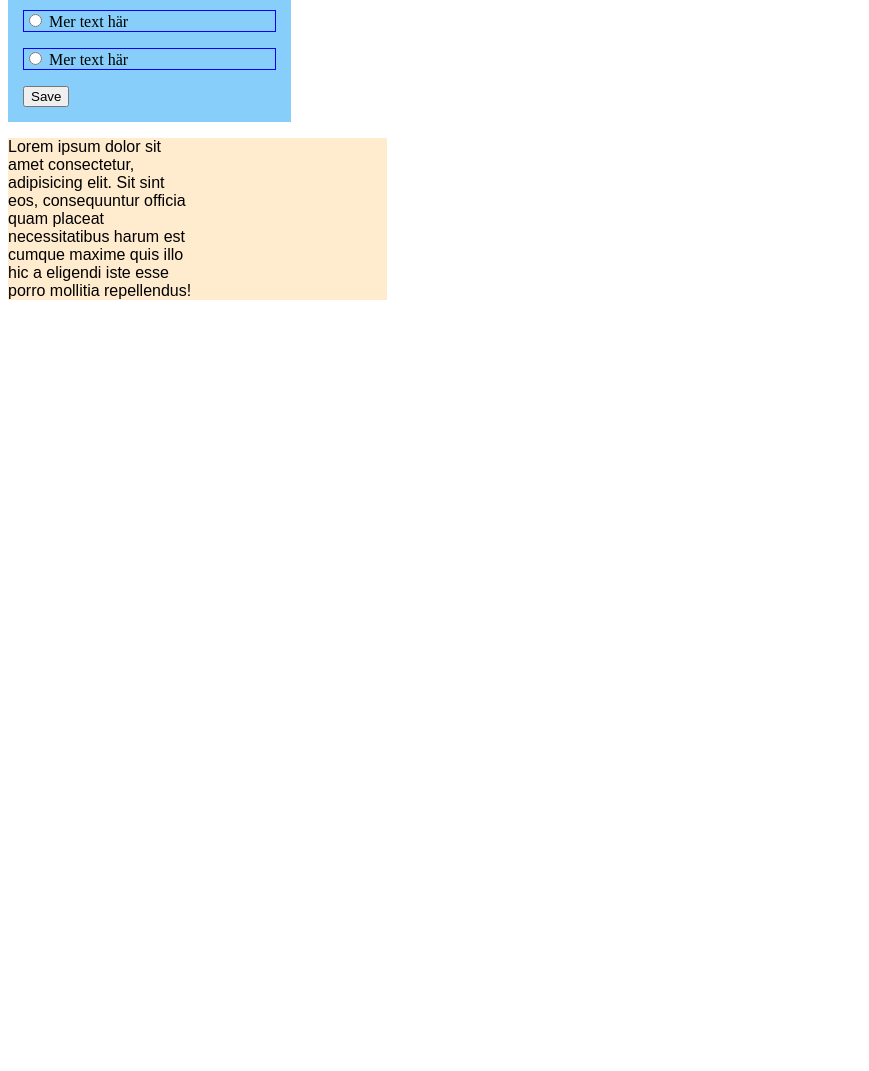
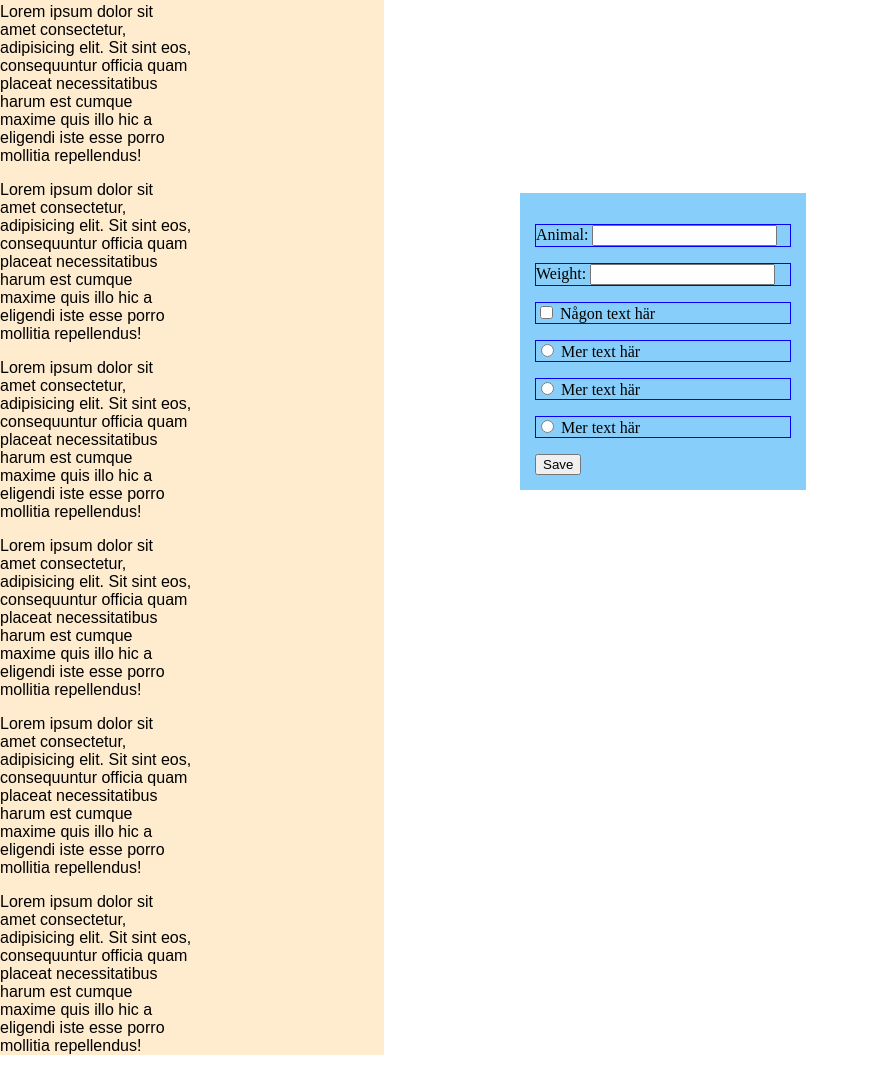
Before and after one commit to niklas-mardby/ramen-frog, a plain HTML site: page public/form.html in a window 1280 px wide. Shown: the part 290-1361 px from the top of the page, without its empty margins (0-869 px from the left). Before the commit the page ends 800 px from the top, so only its background shows below. Drawn offline with Linux system fonts and the light colour scheme.

Commit message:
More demo

```diff
--- a/public/form.css
+++ b/public/form.css
@@ -1,7 +1,16 @@
+body {
+	margin: 0px;
+}
+
 form {
+	margin: 20px;
 	width: 20%;
 	background-color: lightskyblue;
 	padding: 15px;
+
+	position: absolute;
+	left: 500px;
+	bottom: 0px;
 
 	p {
 		border: 1px solid blue;
--- a/public/form.html
+++ b/public/form.html
@@ -53,6 +53,42 @@
 				cumque maxime quis illo hic a eligendi iste esse porro mollitia
 				repellendus!
 			</p>
+			<p>
+				Lorem ipsum dolor sit amet consectetur, adipisicing elit. Sit sint
+				eos, consequuntur officia quam placeat necessitatibus harum est
+				cumque maxime quis illo hic a eligendi iste esse porro mollitia
+				repellendus!
+			</p>
+			<p>
+				Lorem ipsum dolor sit amet consectetur, adipisicing elit. Sit sint
+				eos, consequuntur officia quam placeat necessitatibus harum est
+				cumque maxime quis illo hic a eligendi iste esse porro mollitia
+				repellendus!
+			</p>
+			<p>
+				Lorem ipsum dolor sit amet consectetur, adipisicing elit. Sit sint
+				eos, consequuntur officia quam placeat necessitatibus harum est
+				cumque maxime quis illo hic a eligendi iste esse porro mollitia
+				repellendus!
+			</p>
+			<p>
+				Lorem ipsum dolor sit amet consectetur, adipisicing elit. Sit sint
+				eos, consequuntur officia quam placeat necessitatibus harum est
+				cumque maxime quis illo hic a eligendi iste esse porro mollitia
+				repellendus!
+			</p>
+			<p>
+				Lorem ipsum dolor sit amet consectetur, adipisicing elit. Sit sint
+				eos, consequuntur officia quam placeat necessitatibus harum est
+				cumque maxime quis illo hic a eligendi iste esse porro mollitia
+				repellendus!
+			</p>
+			<p>
+				Lorem ipsum dolor sit amet consectetur, adipisicing elit. Sit sint
+				eos, consequuntur officia quam placeat necessitatibus harum est
+				cumque maxime quis illo hic a eligendi iste esse porro mollitia
+				repellendus!
+			</p>
 		</article>
 	</body>
 </html>
```
Also changed, not shown: public/dom.html (added, +13 -0 lines), public/dom.js (added, +24 -0 lines), public/flex.css (added, +25 -0 lines), public/flex.html (+31 -0 lines).
